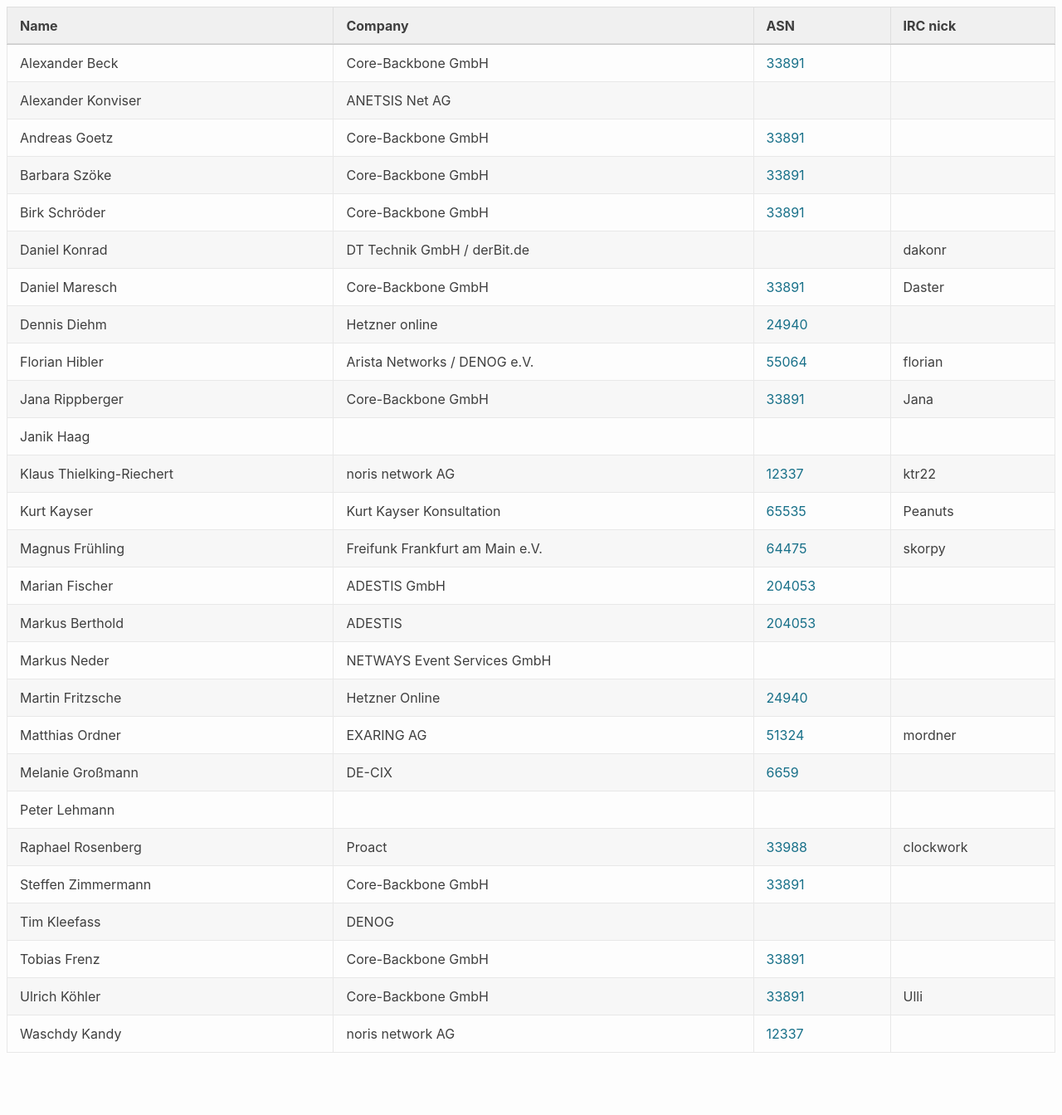
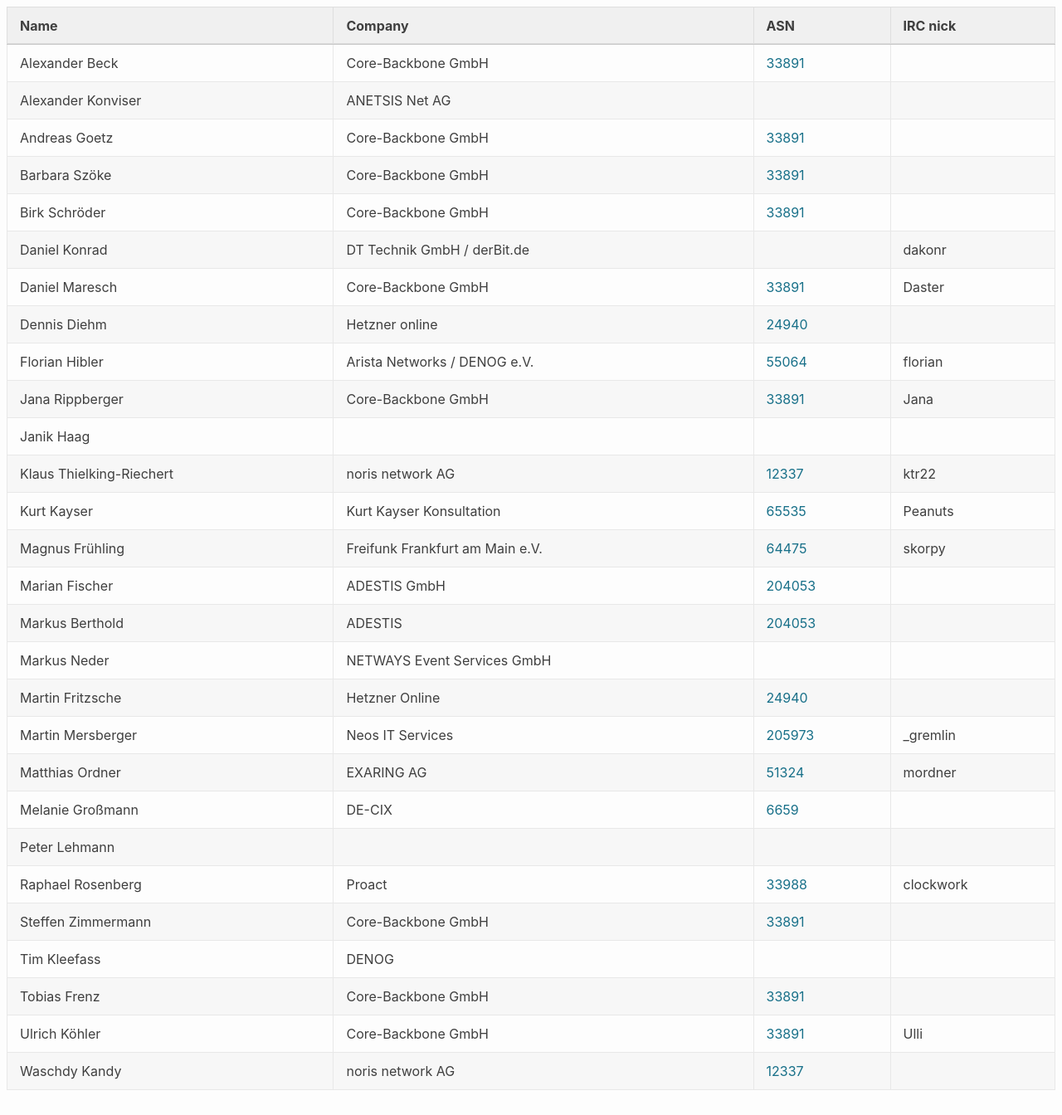
Before and after one commit to denog/pretix-attendeelist, a Jekyll site: the page built from meetup2023_05/index.markdown, in a window 1280 px wide and 1344 px high. Shown: the whole window at 83% size. Built offline with Jekyll 4.4.1, drawn with Linux system fonts in a browser that asks for light colours.

Commit message:
Latest data: Thu Sep 21 15:28:01 UTC 2023

```diff
--- a/_data/attendees_denog_meetup_2023_05.json
+++ b/_data/attendees_denog_meetup_2023_05.json
@@ -108,6 +108,12 @@
     "asn": "24940"
   },
   {
+    "name": "Martin Mersberger",
+    "company": "Neos IT Services",
+    "irc": "_gremlin",
+    "asn": "205973"
+  },
+  {
     "name": "Matthias Ordner",
     "company": "EXARING AG",
     "irc": "mordner",
```
